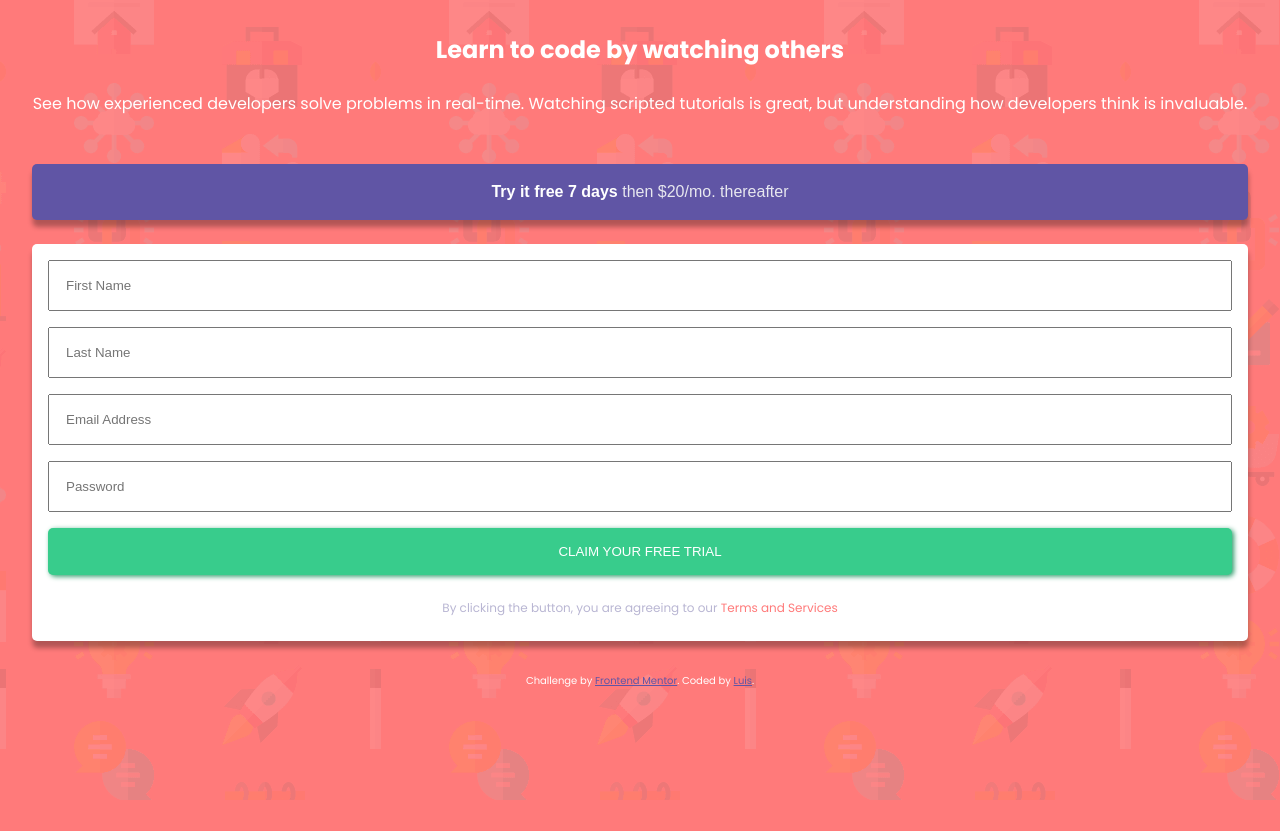
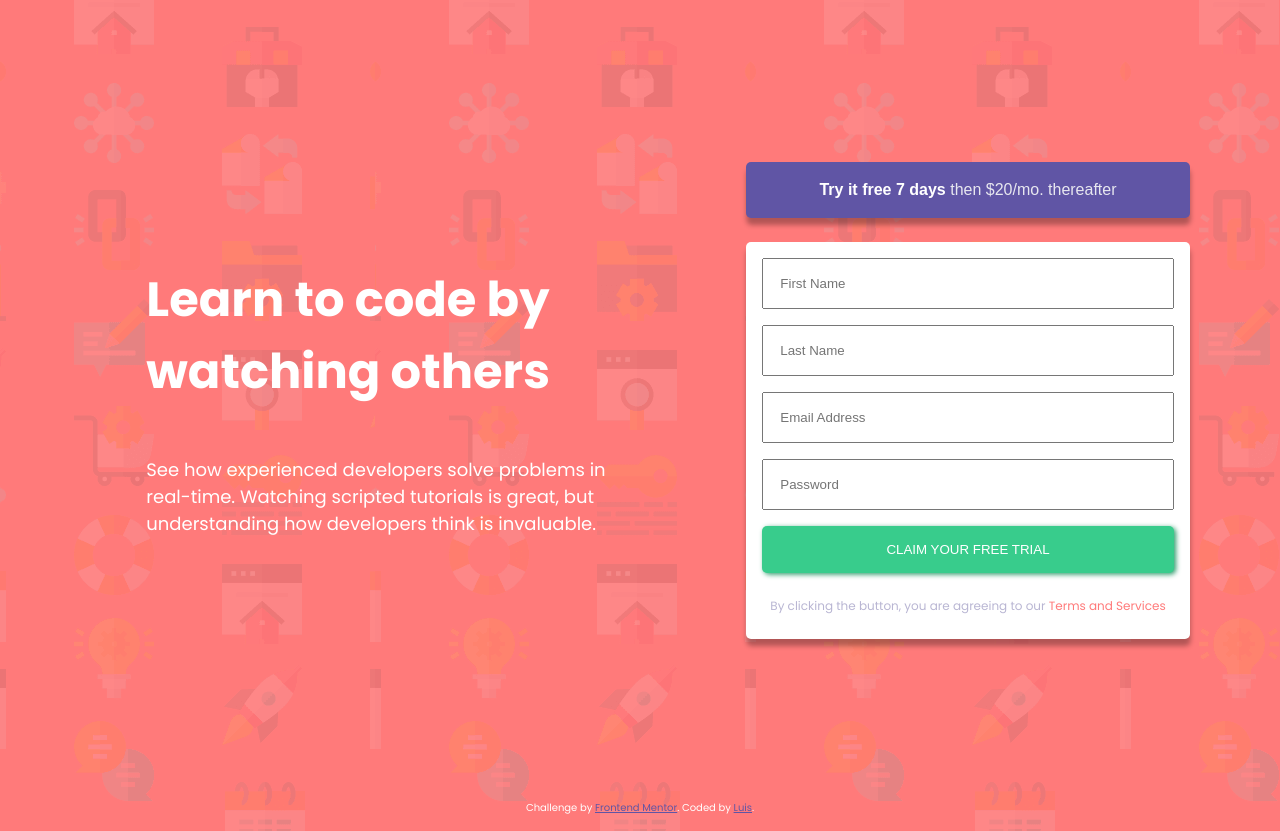
Before and after one commit to LuisLeon-Dev/intro-signUp-Component, a plain HTML site: page index.html in a window 1280 px wide. Before the commit the page ends 800 px from the top, so only its background shows below. Drawn offline with Linux system fonts and the light colour scheme.

Commit message:
add:responsive desing in tablet and desktop

```diff
--- a/css/style.css
+++ b/css/style.css
@@ -101,3 +101,40 @@ input:focus {
 }
 
 /*Respoonsive */
+
+@media (min-width: 890px) {
+  main {
+    flex-direction: row;
+    height: 100vh;
+    align-items: center;
+    justify-content: center;
+  }
+  .section__info {
+    text-align: start;
+    width: 50%;
+    padding: 3.5rem;
+  }
+  .section__info h1 {
+    font-size: 36px;
+  }
+}
+
+@media (min-width: 1024px) {
+  main {
+    flex-direction: row;
+    height: 100vh;
+    align-items: center;
+    justify-content: center;
+  }
+  .section__info {
+    text-align: start;
+    width: 50%;
+    padding: 3.5rem;
+  }
+  .section__info h1 {
+    font-size: 48px;
+  }
+  .section__info p {
+    font-size: 18px;
+  }
+}
```
